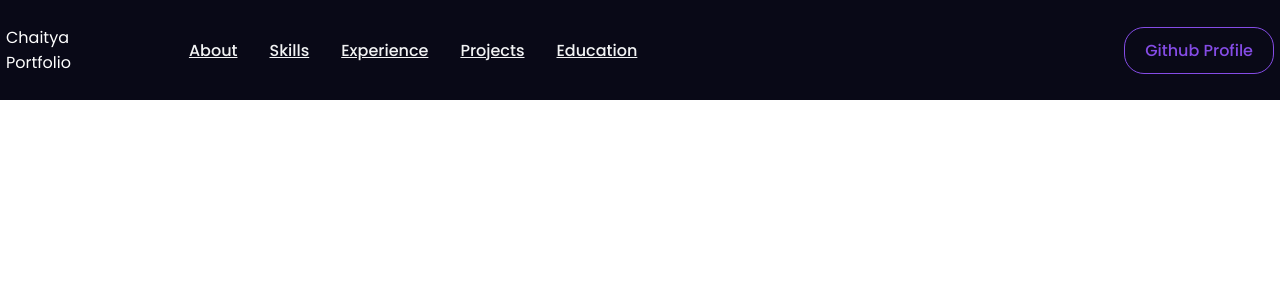
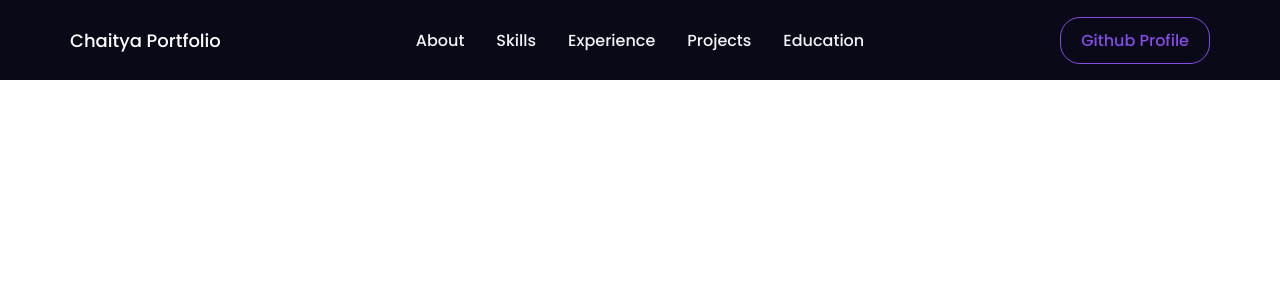
Before and after one commit to Chaitya-007/Portfolio-website-sectional, a React (Create React App) app in the folder 3d-portfolio-website/: page / in a window 1280 px wide. Shown: the top 300 px of the page. Built offline with nearby package versions, Linux system fonts and the light colour scheme.

Commit message:
Completed Navbar

```diff
--- a/3d-portfolio-website/src/components/Navbar.jsx
+++ b/3d-portfolio-website/src/components/Navbar.jsx
@@ -1,12 +1,14 @@
-import React from "react";
-import styled from "styled-components";
+import React, { useState } from "react";
+import styled, { useTheme } from "styled-components";
 import { Link as LinkR } from "react-router-dom";
 import { Bio } from "../data/constants";
+import { MenuRounded } from "@mui/icons-material";
 
 // You can create your custome components using styled-components
-const NavbarContainer = styled.div`
+
+const Nav = styled.div`
   background-color: ${({ theme }) => theme.bg};
-  height: 100px;
+  height: 80px;
   display: flex;
   align-items: center;
   justify-content: center;
@@ -16,8 +18,21 @@
   z-index: 10;
   color: white;
 `;
+
+const NavbarContainer = styled.div`
+  width: 100%;
+  max-width: 1200px;
+  padding: 0 24px;
+  display: flex;
+  align-items: center;
+  justify-content: space-between;
+  font-size: 1rem;
+`;
 const NavLogo = styled(LinkR)`
+  width: 80%;
   padding: 0 6px;
+  font-weight: 500;
+  font-size: 18px;
   text-decoration: none;
   color: inherit;
 `;
@@ -41,16 +56,17 @@
   font-weight: 500;
   cursor: pointer;
   transition: all 0.2s ease-in-out;
+  text-decoration: none;
   &:hover {
     color: ${({ theme }) => theme.primary};
-  text-decoration: none;
+  }
 `;
 
 const ButtonContainer = styled.div`
   width: 80%;
   height: 100%;
   display: flex;
-  justify-content: flex-end;
+  justify-content: end;
   align-items: center;
   padding: 0 6px;
   @media screen and (max-width: 768px) {
@@ -77,10 +93,55 @@
   }
 `;
 
+const MobileIcon = styled.div`
+  height: 100%;
+  display: flex;
+  align-items: center;
+  color: ${({ theme }) => theme.text_primary};
+  display: none;
+  @media screen and (max-width: 768px) {
+    display: block;
+  }
+`;
+
+const MobileMenu = styled.ul`
+  width: 100%;
+
+  display: flex;
+  flex-direction: column;
+  align-items: start;
+  justify-content: center;
+  gap: 16px;
+  padding: 0 6px;
+  list-style: none;
+  width: 100%;
+  padding: 12px 40px 24px 40px;
+  background-color: ${({ theme }) => theme.card_light + 99};
+  position: absolute;
+  top: 80px;
+  right: 0;
+  transition: all 0.6s ease-in-out;
+  transform: ${({ isOpen }) =>
+    isOpen ? "translateY(0)" : "translateY(-100%)"};
+  border-radius: 0 0 20px 20px;
+  box-shadow: 0 0 10px 0 rgba(0, 0, 0, 0.2);
+  opacity: ${({ isOpen }) => (isOpen ? "100%" : "0")};
+  z-index: ${({ isOpen }) => (isOpen ? "1000" : "-1000")};
+`;
+
 const Navbar = () => {
+  const [isOpen, setIsOpen] = useState(false);
+  const theme = useTheme();
+
   return (
+    <Nav>
       <NavbarContainer>
         <NavLogo to="\">Chaitya Portfolio</NavLogo>
+
+        <MobileIcon onClick={() => setIsOpen(!isOpen)}>
+          <MenuRounded style={{ color: "inherit" }}></MenuRounded>
+        </MobileIcon>
+
         <NavItems>
           <NavLink href="#About"> About</NavLink>
           <NavLink href="#Skills">Skills</NavLink>
@@ -89,12 +150,44 @@
           <NavLink href="#Education">Education</NavLink>
         </NavItems>
 
+        {isOpen && (
+          <MobileMenu isOpen={isOpen}>
+            <NavLink onClick={() => setIsOpen(!isOpen)} href="#About">
+              {" "}
+              About
+            </NavLink>
+            <NavLink onClick={() => setIsOpen(!isOpen)} href="#Skills">
+              Skills
+            </NavLink>
+            <NavLink onClick={() => setIsOpen(!isOpen)} href="#Experience">
+              Experience
+            </NavLink>
+            <NavLink onClick={() => setIsOpen(!isOpen)} href="#Projects">
+              Projects
+            </NavLink>
+            <NavLink onClick={() => setIsOpen(!isOpen)} href="#Education">
+              Education
+            </NavLink>
+            <GithubButton
+              href={Bio.github}
+              target="_Blank"
+              style={{
+                background: theme.primary,
+                color: theme.text_primary,
+              }}
+            >
+              Github Profile
+            </GithubButton>
+          </MobileMenu>
+        )}
+
         <ButtonContainer>
           <GithubButton href={Bio.github} target="_Blank">
             Github Profile
           </GithubButton>
         </ButtonContainer>
       </NavbarContainer>
+    </Nav>
   );
 };
 
```
Lines whose indentation alone changed are shown as unchanged.
